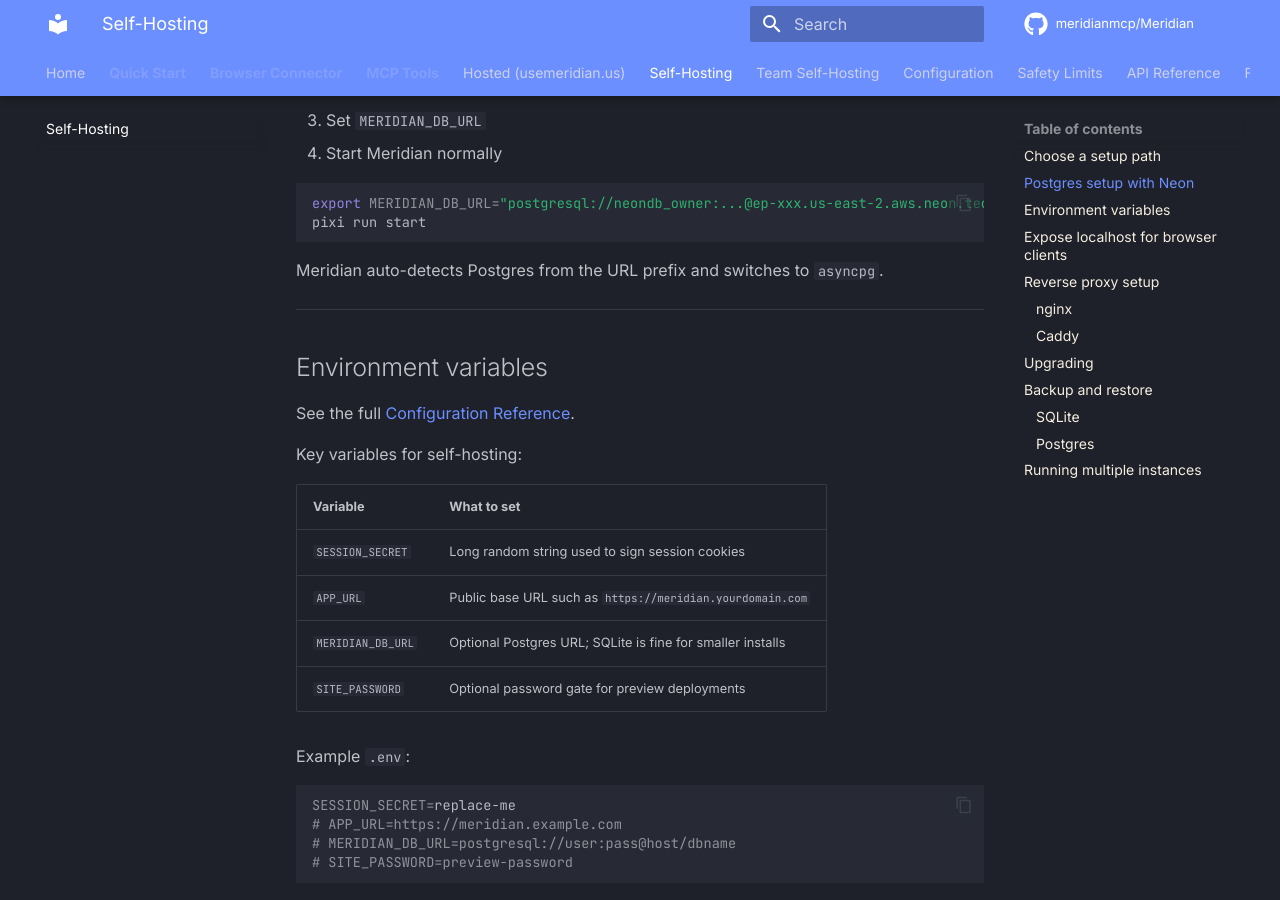
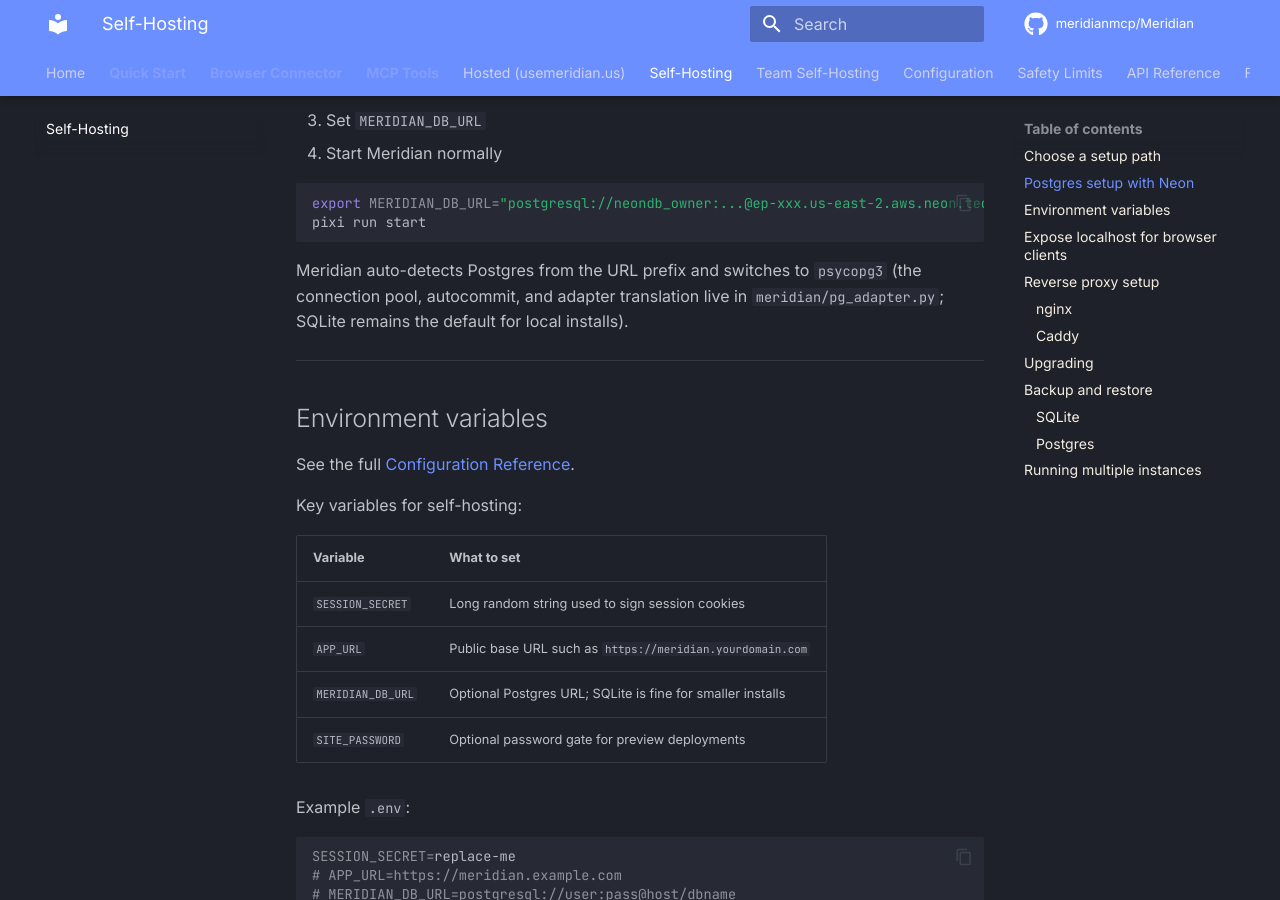
Before and after one commit to meridianmcp/Meridian, an MkDocs documentation site: the page built from docs/self-hosting.md, in a window 1280 px wide and 900 px high, scrolled down 1278 px. Built offline with MkDocs 1.6.1 and Material for MkDocs 9.7.7, drawn with Linux system fonts in a browser that asks for light colours; comment, search, counter and statistics services are not loaded.

Commit message:
docs: G6.28 — fix stale asyncpg mention in self-hosting
self-hosting.md:116 still claimed Postgres URLs flip Meridian over
to asyncpg. The async-pg path was ripped out long ago (per the
project rule: NEVER use asyncpg). Reworded to point at psycopg3 +
pg_adapter so new self-hosters don't go install the wrong driver.

Co-Authored-By: Claude Opus 4.7 (1M context) <noreply@anthropic.com>

````diff
--- a/docs/self-hosting.md
+++ b/docs/self-hosting.md
@@ -113,7 +113,9 @@ export MERIDIAN_DB_URL="postgresql://neondb_owner:...@ep-xxx.us-east-2.aws.neon.
 pixi run start
 ```
 
-Meridian auto-detects Postgres from the URL prefix and switches to `asyncpg`.
+Meridian auto-detects Postgres from the URL prefix and switches to `psycopg3`
+(the connection pool, autocommit, and adapter translation live in
+`meridian/pg_adapter.py`; SQLite remains the default for local installs).
 
 ---
 
````
